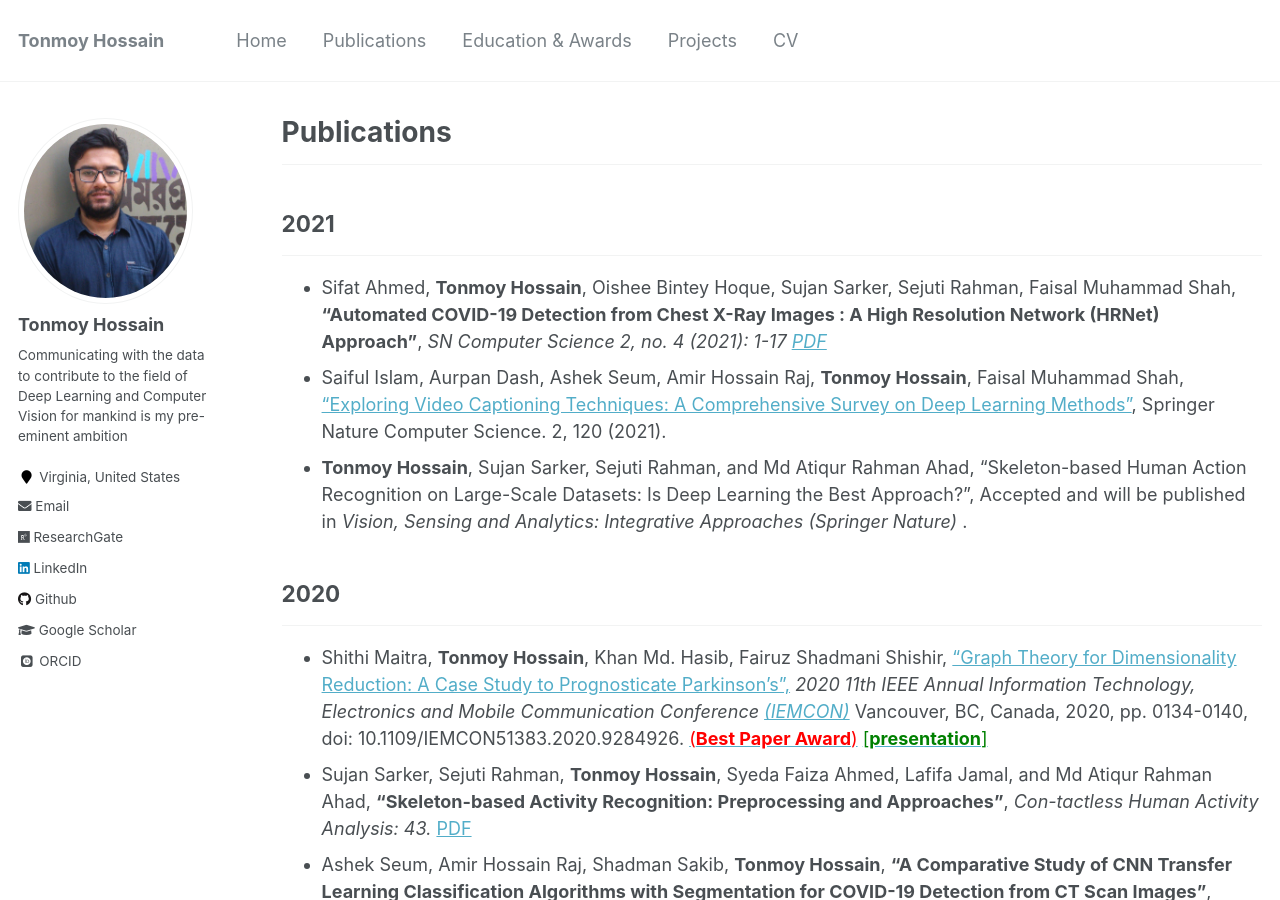
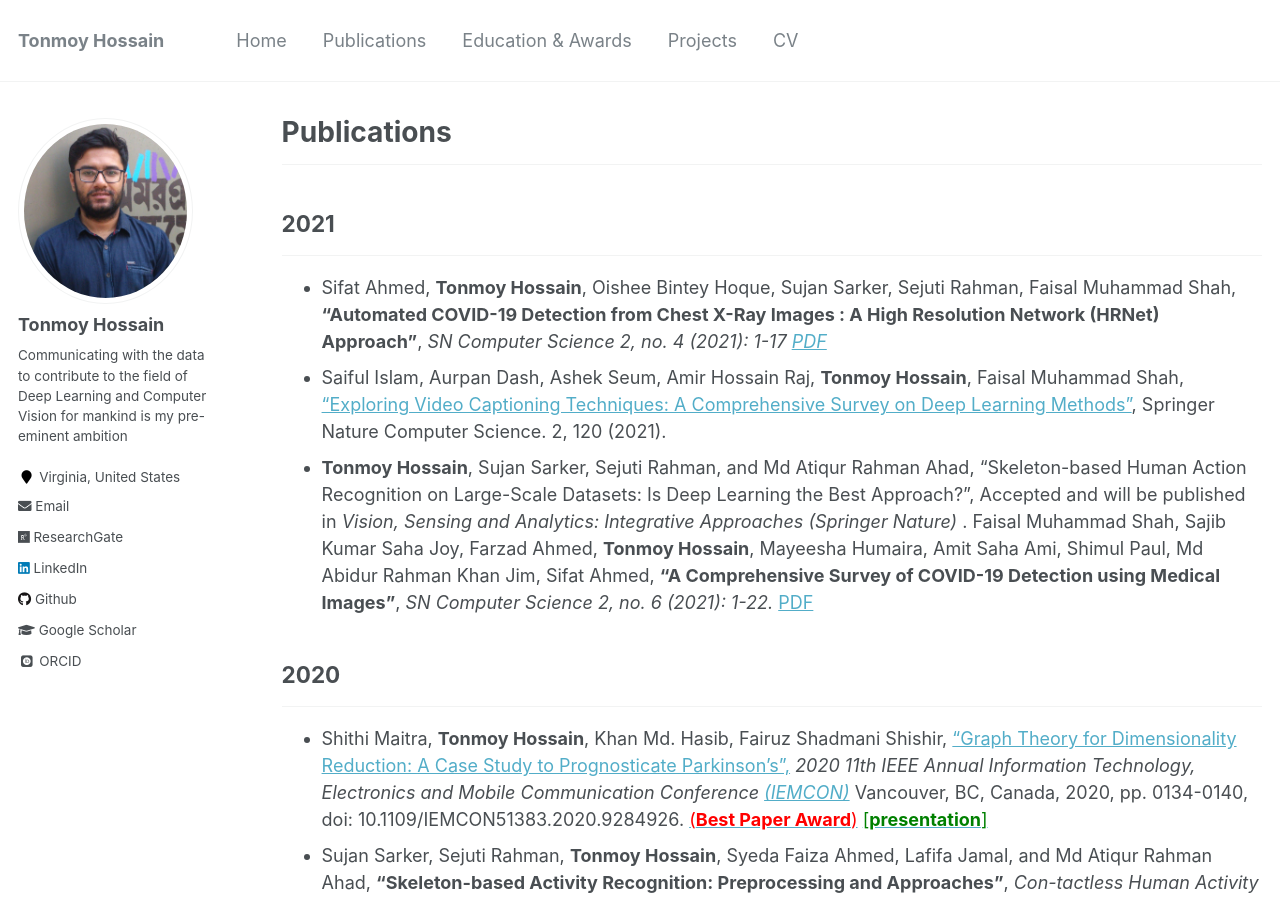
Before and after one commit to shaeekh/shaeekh.github.io, a Jekyll site: the page built from _pages/publications.md, in a window 1280 px wide and 900 px high. Built offline with Jekyll 4.4.1, drawn with Linux system fonts in a browser that asks for light colours; some web fonts are replaced.

Commit message:
Update publications.md

```diff
--- a/_pages/publications.md
+++ b/_pages/publications.md
@@ -12,7 +12,7 @@ author_profile: true
 * Sifat Ahmed, **Tonmoy Hossain**, Oishee Bintey Hoque, Sujan Sarker, Sejuti Rahman, Faisal Muhammad Shah, **"Automated COVID-19 Detection from Chest X-Ray Images : A High Resolution Network (HRNet) Approach"**, <i>SN Computer Science 2, no. 4 (2021): 1-17 [PDF](https://link.springer.com/article/10.1007/s42979-021-00690-w)</i>
 * Saiful Islam, Aurpan Dash, Ashek Seum, Amir Hossain Raj, **Tonmoy Hossain**, Faisal Muhammad Shah, ["Exploring Video Captioning Techniques: A Comprehensive Survey on Deep Learning Methods"](https://link.springer.com/article/10.1007/s42979-021-00487-x?wt_mc=Internal.Event.1.SEM.ArticleAuthorIncrementalIssue&utm_source=ArticleAuthorIncrementalIssue&utm_medium=email&utm_content=AA_en_06082018&ArticleAuthorIncrementalIssue_20210302), Springer Nature Computer Science. 2, 120 (2021).
 * **Tonmoy Hossain**, Sujan Sarker, Sejuti Rahman, and Md Atiqur Rahman Ahad, “Skeleton-based Human Action Recognition on Large-Scale Datasets: Is Deep Learning the Best Approach?”, Accepted and will be published in <i>Vision, Sensing and Analytics: Integrative Approaches (Springer Nature) </i>.
-
+Faisal Muhammad Shah, Sajib Kumar Saha Joy, Farzad Ahmed, **Tonmoy Hossain**, Mayeesha Humaira, Amit Saha Ami, Shimul Paul, Md Abidur Rahman Khan Jim, Sifat Ahmed, **"A Comprehensive Survey of COVID-19 Detection using Medical Images"**, <i>SN Computer Science 2, no. 6 (2021): 1-22.</i> [PDF](https://link.springer.com/article/10.1007/s42979-021-00823-1)
 
 ## 2020
 -----------
```
